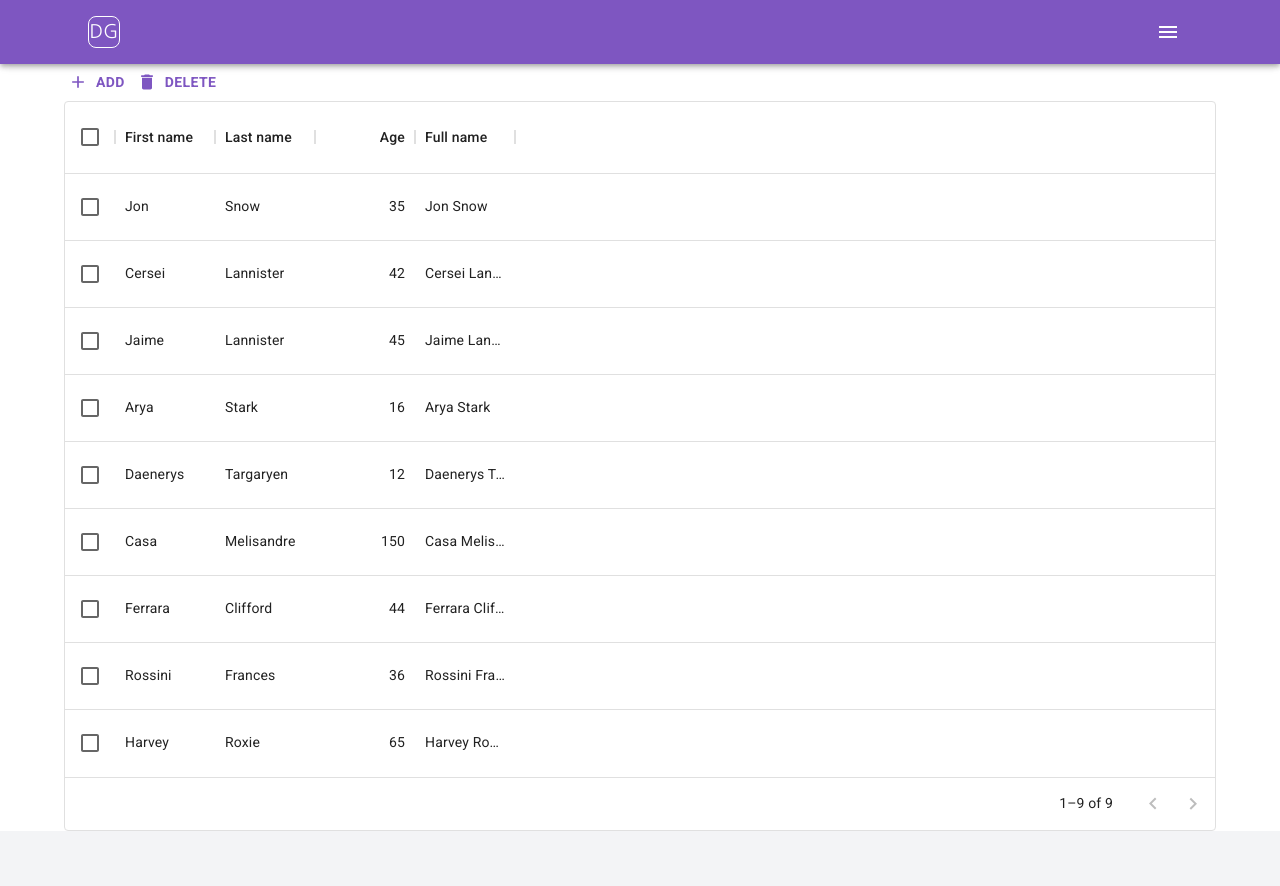
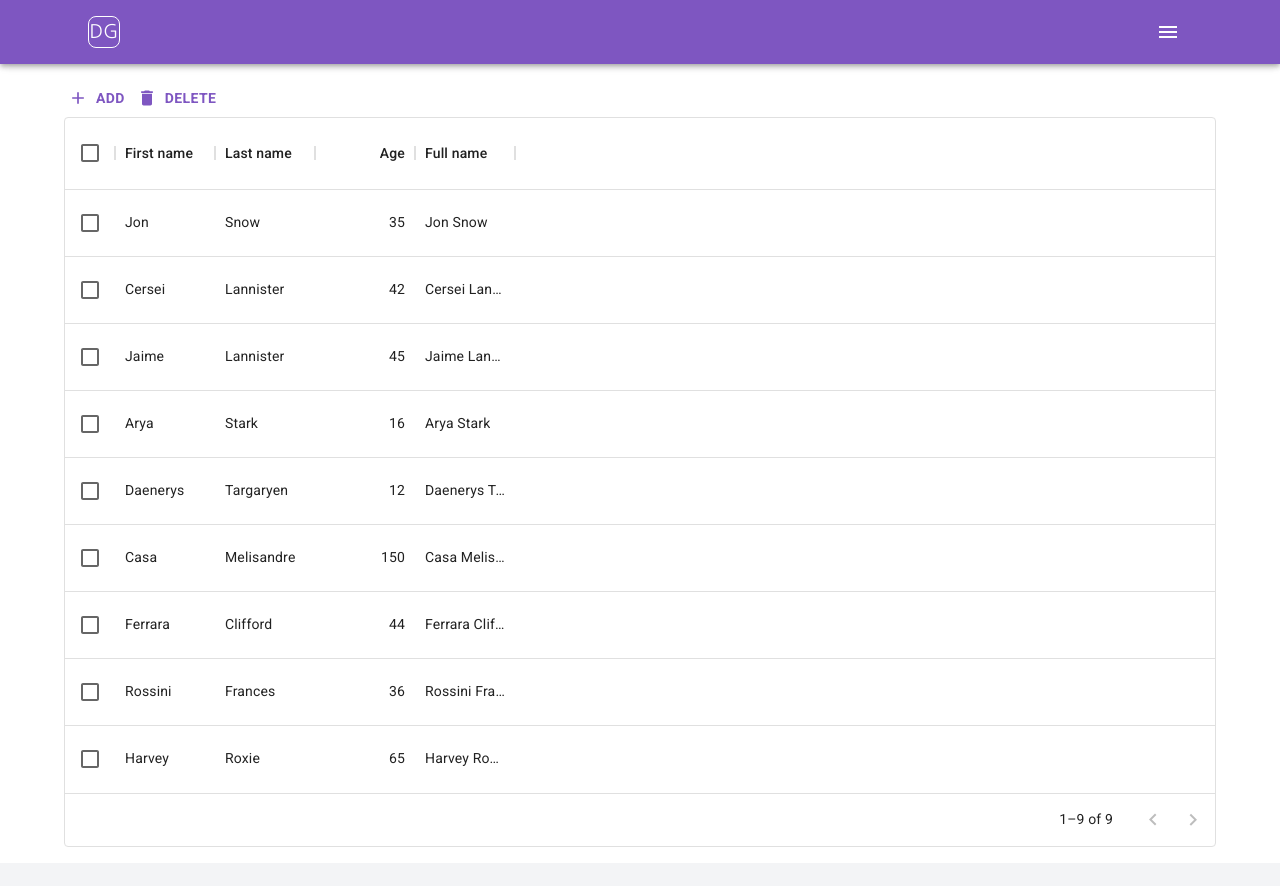
Before and after one commit to joackob/datagrid-mui-next-rredux-template, a Next.js app: page / in a window 1280 px wide. Shown: the top 886 px of the page. Built offline with nearby package versions, Linux system fonts and the light colour scheme.

Commit message:
Update Table.tsx

```diff
--- a/src/data/Table.tsx
+++ b/src/data/Table.tsx
@@ -78,7 +78,7 @@ const Table = () => {
   };
 
   return (
-    <Container>
+    <Container sx={{ my: 2 }}>
       <Button
         startIcon={<Add />}
         className="button button-text"
```
